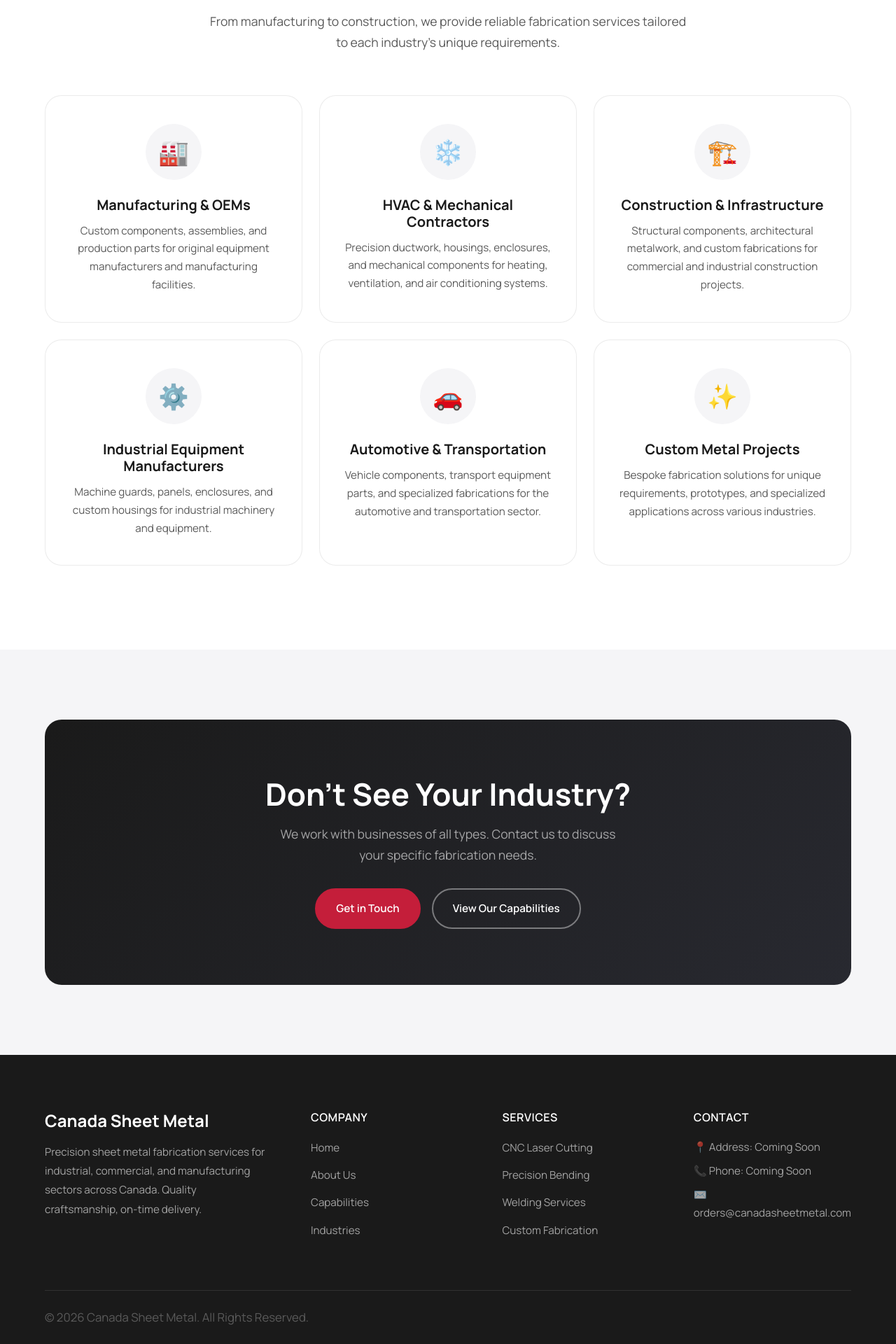
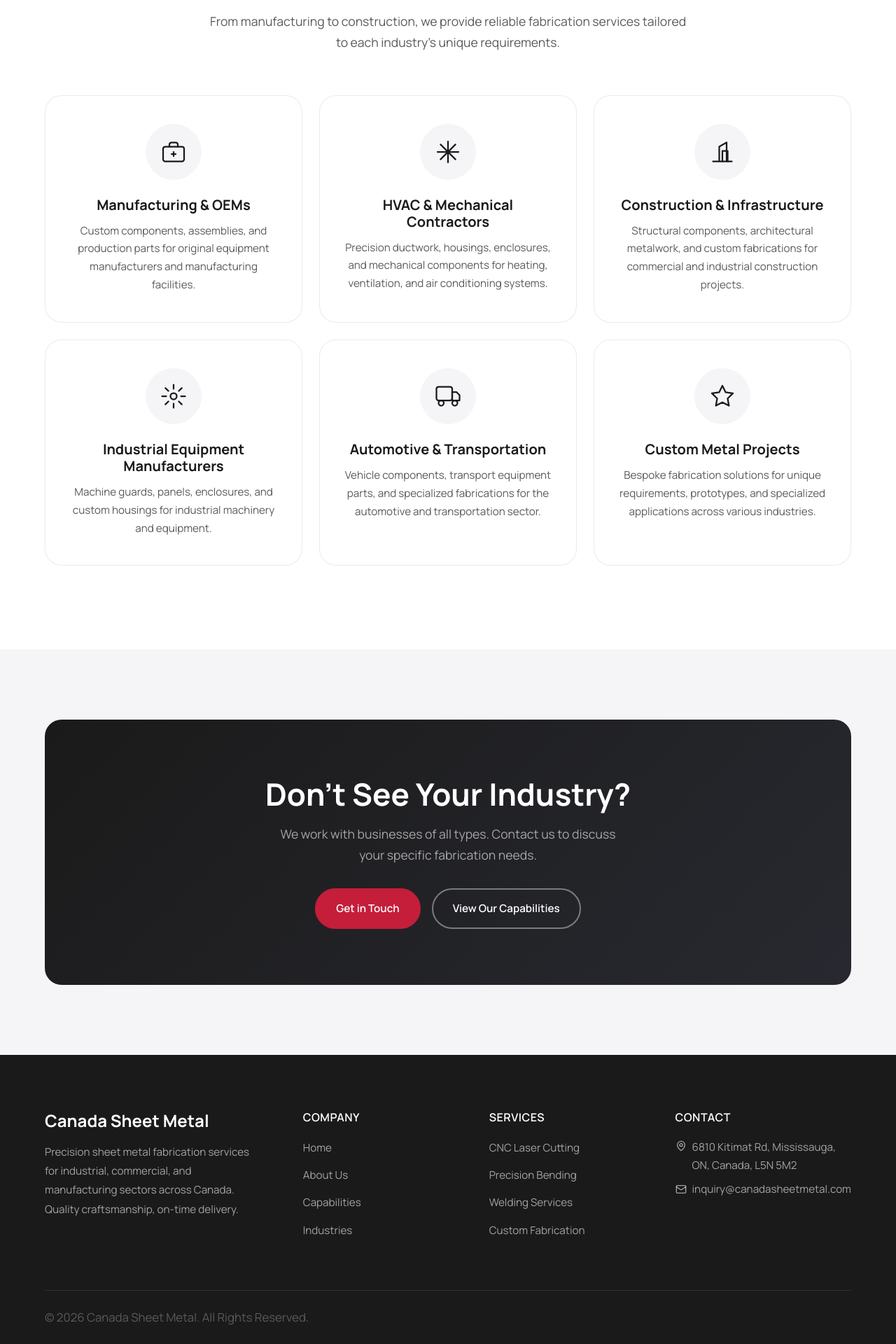
Before and after one commit to canadasheetmetal/canadasheetmetal.github.io, a React (Vite) app: page /industries in a window 1280 px wide. Shown: the part 695-2615 px from the top of the page at 70% size. Built offline with nearby package versions, Linux system fonts and the light colour scheme.

Commit message:
address update, replaced emojis, package updates

```diff
--- a/src/components/Footer.jsx
+++ b/src/components/Footer.jsx
@@ -35,9 +35,14 @@ const Footer = () => {
 
                         <div className="footer-col footer-contact">
                             <h4>Contact</h4>
-                            <p>📍 Address: Coming Soon</p>
-                            <p>📞 Phone: Coming Soon</p>
-                            <p>✉️ orders@canadasheetmetal.com</p>
+                            <p style={{ display: 'flex', alignItems: 'flex-start', gap: '8px' }}>
+                                <svg xmlns="http://www.w3.org/2000/svg" width="16" height="16" viewBox="0 0 24 24" fill="none" stroke="currentColor" strokeWidth="2" strokeLinecap="round" strokeLinejoin="round" style={{ flexShrink: 0, marginTop: '3px' }}><path d="M20 10c0 6-8 12-8 12S4 16 4 10a8 8 0 0 1 16 0Z" /><circle cx="12" cy="10" r="3" /></svg>
+                                <span>6810 Kitimat Rd, Mississauga, ON, Canada, L5N 5M2</span>
+                            </p>
+                            <p style={{ display: 'flex', alignItems: 'center', gap: '8px' }}>
+                                <svg xmlns="http://www.w3.org/2000/svg" width="16" height="16" viewBox="0 0 24 24" fill="none" stroke="currentColor" strokeWidth="2" strokeLinecap="round" strokeLinejoin="round" style={{ flexShrink: 0 }}><rect width="20" height="16" x="2" y="4" rx="2" /><path d="m22 7-8.97 5.7a1.94 1.94 0 0 1-2.06 0L2 7" /></svg>
+                                <a href="mailto:inquiry@canadasheetmetal.com">inquiry@canadasheetmetal.com</a>
+                            </p>
                         </div>
                     </div>
                 </div>
--- a/src/pages/Capabilities.jsx
+++ b/src/pages/Capabilities.jsx
@@ -161,7 +161,7 @@ const Capabilities = () => {
                             <div className="services-checklist">
                                 {services.map((service, i) => (
                                     <div className="service-check-item" key={i}>
-                                        <span className="check-icon">✓</span>
+                                        <span className="check-icon"><svg xmlns="http://www.w3.org/2000/svg" width="12" height="12" viewBox="0 0 24 24" fill="none" stroke="currentColor" strokeWidth="3" strokeLinecap="round" strokeLinejoin="round"><polyline points="20 6 9 17 4 12" /></svg></span>
                                         <span>{service}</span>
                                     </div>
                                 ))}
--- a/src/pages/Contact.jsx
+++ b/src/pages/Contact.jsx
@@ -130,14 +130,14 @@ const Contact = () => {
             <section className="contact-hero">
                 <div className="map-background">
                     <iframe
-                        src="https://www.google.com/maps/embed?pb=!1m18!1m12!1m3!1d2886.4!2d-79.38!3d43.65!2m3!1f0!2f0!3f0!3m2!1i1024!2i768!4f13.1!3m3!1m2!1s0x0%3A0x0!2zNDPCsDM5JzAwLjAiTiA3OcKwMjInNDguMCJX!5e0!3m2!1sen!2sca!4v1234567890"
+                        src="https://www.google.com/maps/embed?pb=!1m18!1m12!1m3!1d2886.123!2d-79.7617!3d43.5897!2m3!1f0!2f0!3f0!3m2!1i1024!2i768!4f13.1!3m3!1m2!1s0x882b3f5a3f5a3f5b%3A0x0!2s6810+Kitimat+Rd%2C+Mississauga%2C+ON+L5N+5M2%2C+Canada!5e0!3m2!1sen!2sca!4v1700000000000"
                         width="100%"
                         height="100%"
                         style={{ border: 0 }}
                         allowFullScreen=""
                         loading="lazy"
                         referrerPolicy="no-referrer-when-downgrade"
-                        title="Canada Sheet Metal Location"
+                        title="Canada Sheet Metal Location - 6810 Kitimat Rd, Mississauga"
                     />
                     <div className="map-overlay"></div>
                 </div>
@@ -159,9 +159,9 @@ const Contact = () => {
                                         </div>
                                         <div className="info-content">
                                             <h4>Our Location</h4>
-                                            <p>123 Industrial Avenue</p>
-                                            <p>Toronto, Ontario</p>
-                                            <p>M5V 2K7, Canada</p>
+                                            <p>6810 Kitimat Rd</p>
+                                            <p>Mississauga, ON, L5N 5M2</p>
+                                            <p>Canada</p>
                                         </div>
                                     </div>
 
@@ -171,19 +171,7 @@ const Contact = () => {
                                         </div>
                                         <div className="info-content">
                                             <h4>Email Us</h4>
-                                            <a href="mailto:orders@canadasheetmetal.com">orders@canadasheetmetal.com</a>
                                             <a href="mailto:inquiry@canadasheetmetal.com">inquiry@canadasheetmetal.com</a>
-                                        </div>
-                                    </div>
-
-                                    <div className="info-block">
-                                        <div className="info-icon">
-                                            <PhoneIcon />
-                                        </div>
-                                        <div className="info-content">
-                                            <h4>Call Us</h4>
-                                            <a href="tel:+14165551234">+1 (416) 555-1234</a>
-                                            <p className="muted">Toll Free: 1-800-555-1234</p>
                                         </div>
                                     </div>
                                 </div>
--- a/src/pages/Home.jsx
+++ b/src/pages/Home.jsx
@@ -171,21 +171,21 @@ const Home = () => {
 
                             <div className="capability-items">
                                 <div className="capability-item">
-                                    <div className="capability-check">✓</div>
+                                    <div className="capability-check"><svg xmlns="http://www.w3.org/2000/svg" width="14" height="14" viewBox="0 0 24 24" fill="none" stroke="currentColor" strokeWidth="3" strokeLinecap="round" strokeLinejoin="round"><polyline points="20 6 9 17 4 12" /></svg></div>
                                     <div>
                                         <strong>CNC Laser Cutting</strong>
                                         <p>Precision cutting up to 20mm with tight tolerances.</p>
                                     </div>
                                 </div>
                                 <div className="capability-item">
-                                    <div className="capability-check">✓</div>
+                                    <div className="capability-check"><svg xmlns="http://www.w3.org/2000/svg" width="14" height="14" viewBox="0 0 24 24" fill="none" stroke="currentColor" strokeWidth="3" strokeLinecap="round" strokeLinejoin="round"><polyline points="20 6 9 17 4 12" /></svg></div>
                                     <div>
                                         <strong>14ft CNC Press Brake</strong>
                                         <p>Capable of complex, long bends with high accuracy.</p>
                                     </div>
                                 </div>
                                 <div className="capability-item">
-                                    <div className="capability-check">✓</div>
+                                    <div className="capability-check"><svg xmlns="http://www.w3.org/2000/svg" width="14" height="14" viewBox="0 0 24 24" fill="none" stroke="currentColor" strokeWidth="3" strokeLinecap="round" strokeLinejoin="round"><polyline points="20 6 9 17 4 12" /></svg></div>
                                     <div>
                                         <strong>MIG, TIG & Spot Welding</strong>
                                         <p>Complete welding services for all applications.</p>
--- a/src/pages/Industries.jsx
+++ b/src/pages/Industries.jsx
@@ -39,36 +39,82 @@ const AnimatedSection = ({ children, className = '', delay = 0 }) => {
     );
 };
 
+// SVG Icons for each industry
+const ManufacturingIcon = () => (
+    <svg viewBox="0 0 24 24" fill="none" stroke="currentColor" strokeWidth="1.5" strokeLinecap="round" strokeLinejoin="round" width="36" height="36">
+        <rect x="2" y="7" width="20" height="14" rx="2" />
+        <path d="M16 7V5a2 2 0 0 0-2-2h-4a2 2 0 0 0-2 2v2" />
+        <line x1="12" y1="12" x2="12" y2="16" />
+        <line x1="10" y1="14" x2="14" y2="14" />
+    </svg>
+);
+
+const HVACIcon = () => (
+    <svg viewBox="0 0 24 24" fill="none" stroke="currentColor" strokeWidth="1.5" strokeLinecap="round" strokeLinejoin="round" width="36" height="36">
+        <path d="M2 12h20M12 2v20" />
+        <path d="M4.93 4.93l14.14 14.14M19.07 4.93 4.93 19.07" />
+    </svg>
+);
+
+const ConstructionIcon = () => (
+    <svg viewBox="0 0 24 24" fill="none" stroke="currentColor" strokeWidth="1.5" strokeLinecap="round" strokeLinejoin="round" width="36" height="36">
+        <path d="M3 21h18M9 21V7l7-4v18" />
+        <path d="M12 21V11h5v10" />
+    </svg>
+);
+
+const IndustrialIcon = () => (
+    <svg viewBox="0 0 24 24" fill="none" stroke="currentColor" strokeWidth="1.5" strokeLinecap="round" strokeLinejoin="round" width="36" height="36">
+        <circle cx="12" cy="12" r="3" />
+        <path d="M12 1v4M12 19v4M4.22 4.22l2.83 2.83M16.95 16.95l2.83 2.83M1 12h4M19 12h4M4.22 19.78l2.83-2.83M16.95 7.05l2.83-2.83" />
+    </svg>
+);
+
+const AutomotiveIcon = () => (
+    <svg viewBox="0 0 24 24" fill="none" stroke="currentColor" strokeWidth="1.5" strokeLinecap="round" strokeLinejoin="round" width="36" height="36">
+        <rect x="1" y="3" width="15" height="13" rx="2" />
+        <path d="M16 8h4l3 3v5h-7V8z" />
+        <circle cx="5.5" cy="18.5" r="2.5" />
+        <circle cx="18.5" cy="18.5" r="2.5" />
+    </svg>
+);
+
+const CustomIcon = () => (
+    <svg viewBox="0 0 24 24" fill="none" stroke="currentColor" strokeWidth="1.5" strokeLinecap="round" strokeLinejoin="round" width="36" height="36">
+        <polygon points="12 2 15.09 8.26 22 9.27 17 14.14 18.18 21.02 12 17.77 5.82 21.02 7 14.14 2 9.27 8.91 8.26 12 2" />
+    </svg>
+);
+
 const Industries = () => {
     const industries = [
         {
             name: "Manufacturing & OEMs",
-            icon: "🏭",
+            Icon: ManufacturingIcon,
             description: "Custom components, assemblies, and production parts for original equipment manufacturers and manufacturing facilities."
         },
         {
             name: "HVAC & Mechanical Contractors",
-            icon: "❄️",
+            Icon: HVACIcon,
             description: "Precision ductwork, housings, enclosures, and mechanical components for heating, ventilation, and air conditioning systems."
         },
         {
             name: "Construction & Infrastructure",
-            icon: "🏗️",
+            Icon: ConstructionIcon,
             description: "Structural components, architectural metalwork, and custom fabrications for commercial and industrial construction projects."
         },
         {
             name: "Industrial Equipment Manufacturers",
-            icon: "⚙️",
+            Icon: IndustrialIcon,
             description: "Machine guards, panels, enclosures, and custom housings for industrial machinery and equipment."
         },
         {
             name: "Automotive & Transportation",
-            icon: "🚗",
+            Icon: AutomotiveIcon,
             description: "Vehicle components, transport equipment parts, and specialized fabrications for the automotive and transportation sector."
         },
         {
             name: "Custom Metal Projects",
-            icon: "✨",
+            Icon: CustomIcon,
             description: "Bespoke fabrication solutions for unique requirements, prototypes, and specialized applications across various industries."
         }
     ];
@@ -97,7 +143,7 @@ const Industries = () => {
                         {industries.map((industry, index) => (
                             <AnimatedSection key={index} delay={index * 100}>
                                 <div className="industry-card">
-                                    <div className="industry-icon">{industry.icon}</div>
+                                    <div className="industry-icon"><industry.Icon /></div>
                                     <h3>{industry.name}</h3>
                                     <p>{industry.description}</p>
                                 </div>
```
Also changed, not shown: src/pages/Capabilities.css (+10 -4 lines), 1 other file (tests, documents, lock files or other folders).
